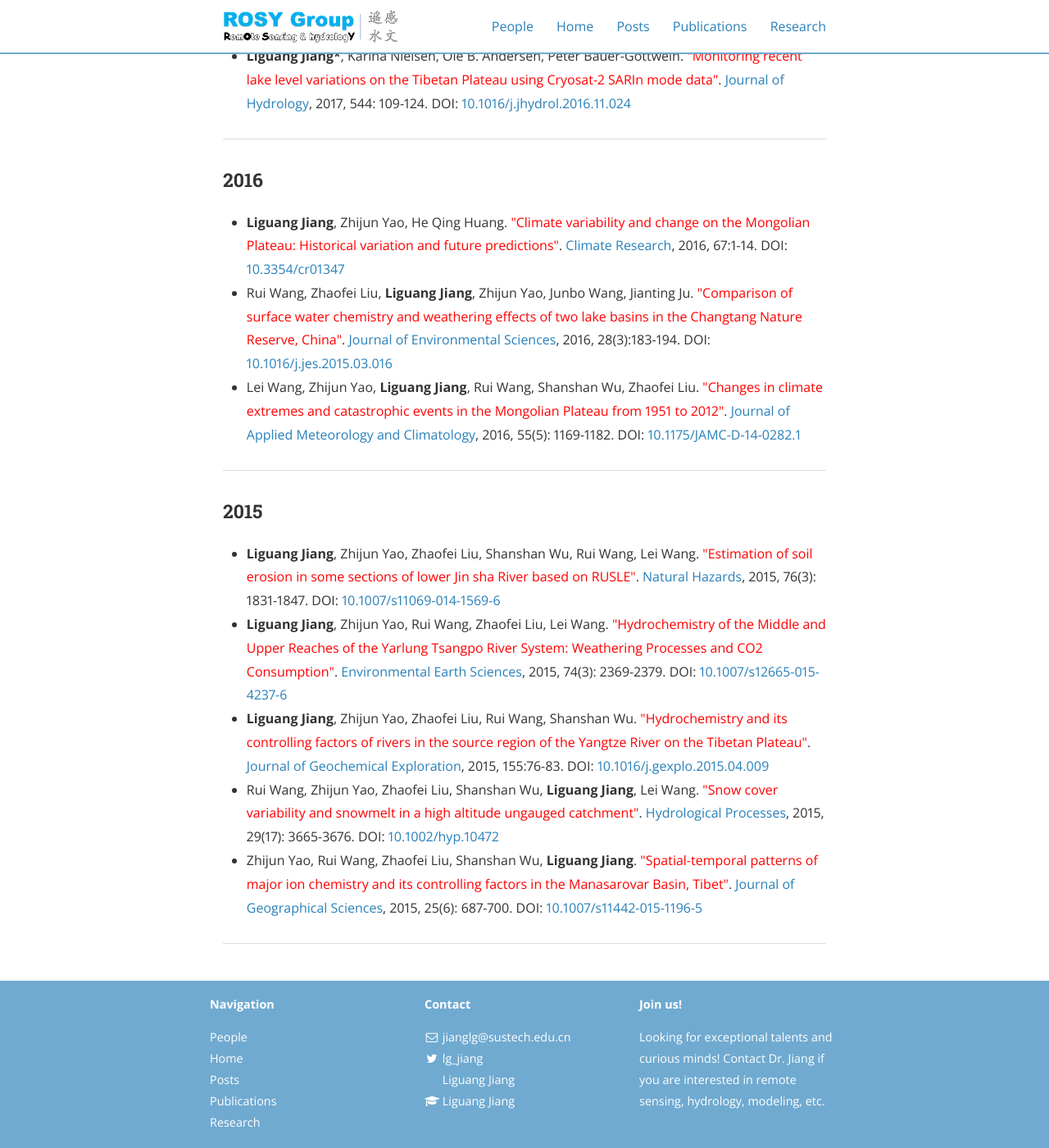
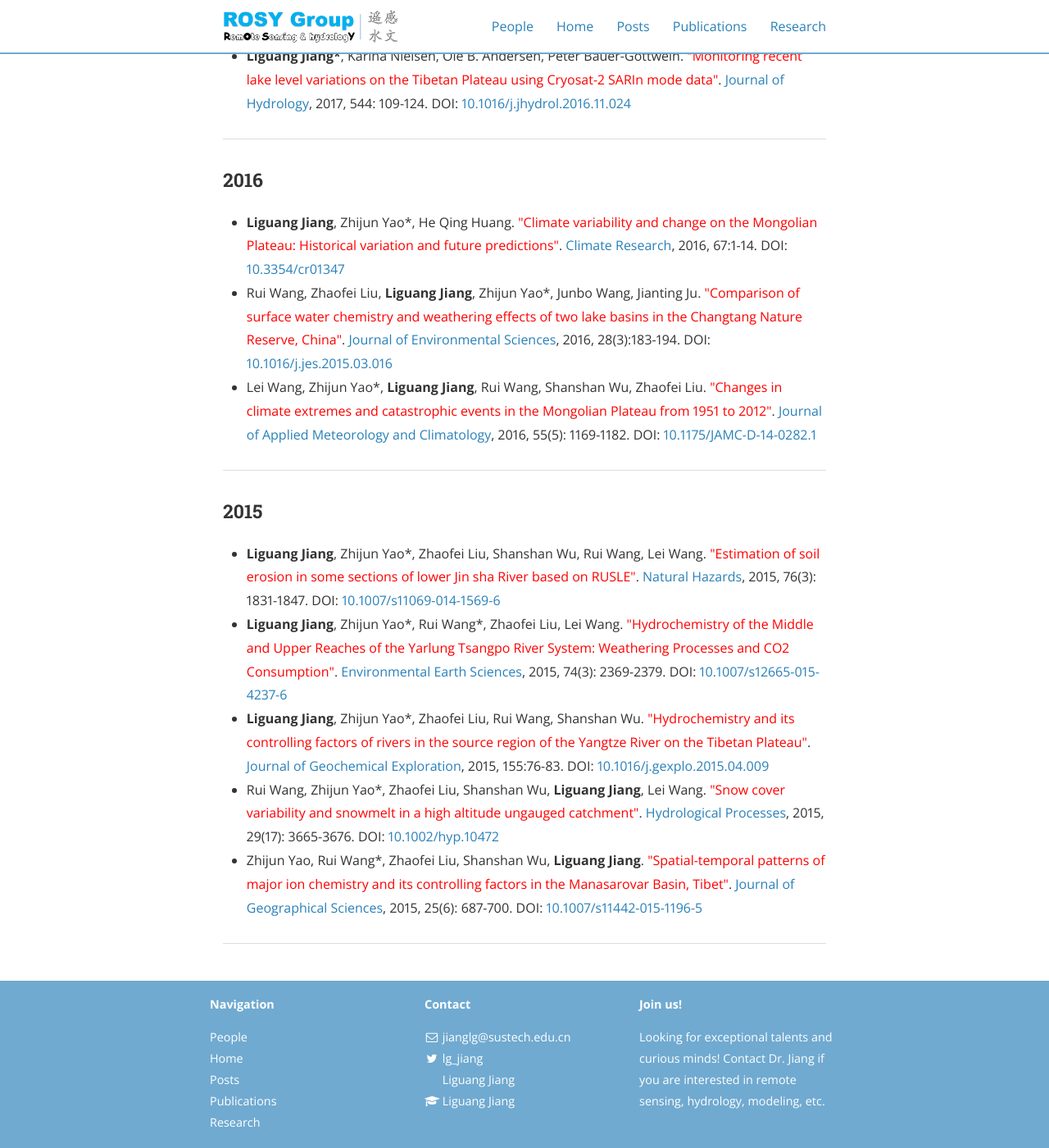
Before and after one commit to 12530/rshydro, a Jekyll site: the page built from publications.md, in a window 1280 px wide and 1400 px high, scrolled down 2166 px. Shown: the whole window at 82% size. Built offline with Jekyll 4.4.1, drawn with Linux system fonts in a browser that asks for light colours; nearby versions of some CDN libraries; some of the changed text lies outside the part shown.

Commit message:
Update publications.md

```diff
--- a/publications.md
+++ b/publications.md
@@ -10,19 +10,19 @@ main_nav: true
 <hr>
 <h3>2021</h3>
 <ul>
-  <li>Shanshan Deng, Suxia Liu, Xingguo Mo, <b>Liguang Jiang</b>, Peter Bauer-Gottwein. <font color="red">“Polar drift in the 1990s explained by terrestrial water storage changes”</font>. <a href="https://agupubs.onlinelibrary.wiley.com/journal/19448007">Geophysical Research Letters</a>, 2021, in press, DOI: <a href="https://doi.org/10.1029/2020GL092114">10.1029/2020GL092114</a></li>
+  <li>Shanshan Deng, Suxia Liu*, Xingguo Mo, <b>Liguang Jiang</b>, Peter Bauer-Gottwein. <font color="red">“Polar drift in the 1990s explained by terrestrial water storage changes”</font>. <a href="https://agupubs.onlinelibrary.wiley.com/journal/19448007">Geophysical Research Letters</a>, 2021, in press, DOI: <a href="https://doi.org/10.1029/2020GL092114">10.1029/2020GL092114</a></li>
   <li>International Altimetry Team incl. <b>Liguang Jiang</b>. <font color="red">"Altimetry for the future: Building on 25 years of progress"</font>. <a href="https://www.journals.elsevier.com/advances-in-space-research"> Advances in Space Research</a>, 2021, in press. DOI: <a href="https://doi.org/10.1016/j.asr.2021.01.022">10.1016/j.asr.2021.01.022</a></li>
-  <li>Cécile M. M. Kittel, <b>Liguang Jiang</b>, Christian Tøttrup, Peter Bauer-Gottwein. <font color="red">"Sentinel-3 radar altimetry for river monitoring – a catchment-scale evaluation of satellite water surface elevation from Sentinel-3A and Sentinel-3B"</font>. <a href="https://hess.copernicus.org/articles/25/333/2021/"> Hydrology and Earth System Sciences</a>, 2021, 25(1). DOI: <a href="https://doi.org/10.5194/hess-25-333-2021">10.5194/hess-25-333-2021</a></li>
+  <li>Cécile M. M. Kittel*, <b>Liguang Jiang</b>, Christian Tøttrup, Peter Bauer-Gottwein. <font color="red">"Sentinel-3 radar altimetry for river monitoring – a catchment-scale evaluation of satellite water surface elevation from Sentinel-3A and Sentinel-3B"</font>. <a href="https://hess.copernicus.org/articles/25/333/2021/"> Hydrology and Earth System Sciences</a>, 2021, 25(1). DOI: <a href="https://doi.org/10.5194/hess-25-333-2021">10.5194/hess-25-333-2021</a></li>
 </ul>
 
 <hr>
 
 <h3>2020</h3>
 <ul>
-  <li>Youjiang Shen, Dedi Liu, <b>Liguang Jiang</b>, Jiabo Yin, Karina Nielsen, Peter Bauer-Gottwein, Shenglian Guo, Jun Wang. <font color="red">"On the Contribution of Satellite Altimetry-Derived Water Surface Elevation to Hydrodynamic Model Calibration in the Han River"</font>. <a href="https://www.mdpi.com/2072-4292/12/24/4087">Remote Sensing</a>, 2020, 12(24), 4087. DOI: <a href="https://doi.org/10.3390/rs12244087">10.3390/rs12244087</a> </li>
+  <li>Youjiang Shen, Dedi Liu*, <b>Liguang Jiang</b>, Jiabo Yin, Karina Nielsen, Peter Bauer-Gottwein, Shenglian Guo, Jun Wang. <font color="red">"On the Contribution of Satellite Altimetry-Derived Water Surface Elevation to Hydrodynamic Model Calibration in the Han River"</font>. <a href="https://www.mdpi.com/2072-4292/12/24/4087">Remote Sensing</a>, 2020, 12(24), 4087. DOI: <a href="https://doi.org/10.3390/rs12244087">10.3390/rs12244087</a> </li>
   <li><b>Liguang Jiang*</b>, Karina Nielsen, Ole B. Andersen, Peter Bauer-Gottwein. <font color="red">"A Bigger Picture of how the Tibetan Lakes Have Changed Over the Past Decade Revealed by CryoSat‐2 Altimetry"</font>. <a href="https://agupubs.onlinelibrary.wiley.com/doi/10.1029/2020JD033161">Journal of Geophysical Research - Atmospheres</a>, 2020, 125(23). DOI: <a href="https://www.doi.org/10.1029/2020JD033161">10.1029/2020JD033161</a></li>
   <li>Xingxing Zhang, <b>Liguang Jiang*</b>, Cécile M. M. Kittel, Zhijun Yao, Karina Nielsen, Zhaofei Liu, Rui Wang, Jun Liu, Ole B. Andersen, Peter Bauer-Gottwein. <font color="red">"On the Performance of Sentinel‐3 Altimetry Over New Reservoirs: Approaches to Determine Onboard A Priori Elevation"</font>. <a href="https://agupubs.onlinelibrary.wiley.com/doi/abs/10.1029/2020GL088770">Geophysical Research Letters</a>, 2020, 47(17). DOI: <a href="https://www.doi.org/10.1029/2020GL088770">10.1029/2020GL088770</a></li>
-  <li>Guoqing Zhang, Taodong Yao, Hongjie Xie, Kun Yang, Liping Zhu, C.K. Shum, Tobias Bolch, Shuang Yi, Simon Allen, <b>Liguang Jiang</b>, Wenfeng Chen, Changqing Ke. <font color="red">"Response of Tibetan Plateau’s lakes to climate changes: Trend, pattern, and mechanisms"</font>. <a href="https://www.sciencedirect.com/science/article/pii/S0012825220303159">Earth-Science Reviews</a>, 2020, 208(103269). DOI: <a href="https://doi.org/10.1016/j.earscirev.2020.103269">10.1016/j.earscirev.2020.103269</a></li>
+  <li>Guoqing Zhang*, Taodong Yao, Hongjie Xie, Kun Yang, Liping Zhu, C.K. Shum, Tobias Bolch, Shuang Yi, Simon Allen, <b>Liguang Jiang</b>, Wenfeng Chen, Changqing Ke. <font color="red">"Response of Tibetan Plateau’s lakes to climate changes: Trend, pattern, and mechanisms"</font>. <a href="https://www.sciencedirect.com/science/article/pii/S0012825220303159">Earth-Science Reviews</a>, 2020, 208(103269). DOI: <a href="https://doi.org/10.1016/j.earscirev.2020.103269">10.1016/j.earscirev.2020.103269</a></li>
   <li><b>Liguang Jiang*</b>, Filippo Bandini, Inger Jensen, Ole Smith, Peter Bauer-Gottwein. <font color="red">"The value of distributed high-resolution UAV-borne observations of water surface elevation for river management and hydrodynamic modelling"</font>. <a href="https://www.mdpi.com/2072-4292/12/7/1171">Remote Sensing</a>, 2020, 12(7), 1171. DOI: <a href="https://doi.org/10.3390/rs12071171">10.3390/rs12071171</a> Feature paper (free of charge) </li>
   <li><b>Liguang Jiang*</b>, Karina Nielsen, Salvatore Dinardo, Ole B. Andersen, Peter Bauer-Gottwein. <font color="red">"Evaluation of Sentinel-3 SRAL SAR altimetry over Chinese rivers"</font>. <a href="https://www.sciencedirect.com/science/article/abs/pii/S0034425719305668">Remote Sensing of Environment</a>, 2020, 237, 111546. DOI: <a href="https://doi.org/10.1016/j.rse.2019.111546">10.1016/j.rse.2019.111546 </a></li>
 </ul>
@@ -49,20 +49,20 @@ main_nav: true
 
 <h3>2016</h3>
 <ul>
-  <li><b>Liguang Jiang</b>, Zhijun Yao, He Qing Huang. <font color="red">"Climate variability and change on the Mongolian Plateau: Historical variation and future predictions"</font>. <a href="http://www.int-res.com/abstracts/cr/v67/n1/p1-14/">Climate Research</a>, 2016, 67:1-14. DOI: <a href="https://doi.org/10.3354/cr01347">10.3354/cr01347</a></li>
-  <li>Rui Wang, Zhaofei Liu, <b>Liguang Jiang</b>, Zhijun Yao, Junbo Wang, Jianting Ju. <font color="red">"Comparison of surface water chemistry and weathering effects of two lake basins in the Changtang Nature Reserve, China"</font>. <a href="https://www.sciencedirect.com/science/article/pii/S1001074215002156?via%3Dihub">Journal of Environmental Sciences</a>, 2016, 28(3):183-194. DOI: <a href="https://doi.org/10.1016/j.jes.2015.03.016">10.1016/j.jes.2015.03.016</a></li>
-  <li>Lei Wang, Zhijun Yao, <b>Liguang Jiang</b>, Rui Wang, Shanshan Wu, Zhaofei Liu. <font color="red">"Changes in climate extremes and catastrophic events in the Mongolian Plateau from 1951 to 2012"</font>. <a href="https://journals.ametsoc.org/doi/10.1175/JAMC-D-14-0282.1">Journal of Applied Meteorology and Climatology</a>, 2016, 55(5): 1169-1182. DOI: <a href="https://doi.org/10.1175/JAMC-D-14-0282.1">10.1175/JAMC-D-14-0282.1</a></li>
+  <li><b>Liguang Jiang</b>, Zhijun Yao*, He Qing Huang. <font color="red">"Climate variability and change on the Mongolian Plateau: Historical variation and future predictions"</font>. <a href="http://www.int-res.com/abstracts/cr/v67/n1/p1-14/">Climate Research</a>, 2016, 67:1-14. DOI: <a href="https://doi.org/10.3354/cr01347">10.3354/cr01347</a></li>
+  <li>Rui Wang, Zhaofei Liu, <b>Liguang Jiang</b>, Zhijun Yao*, Junbo Wang, Jianting Ju. <font color="red">"Comparison of surface water chemistry and weathering effects of two lake basins in the Changtang Nature Reserve, China"</font>. <a href="https://www.sciencedirect.com/science/article/pii/S1001074215002156?via%3Dihub">Journal of Environmental Sciences</a>, 2016, 28(3):183-194. DOI: <a href="https://doi.org/10.1016/j.jes.2015.03.016">10.1016/j.jes.2015.03.016</a></li>
+  <li>Lei Wang, Zhijun Yao*, <b>Liguang Jiang</b>, Rui Wang, Shanshan Wu, Zhaofei Liu. <font color="red">"Changes in climate extremes and catastrophic events in the Mongolian Plateau from 1951 to 2012"</font>. <a href="https://journals.ametsoc.org/doi/10.1175/JAMC-D-14-0282.1">Journal of Applied Meteorology and Climatology</a>, 2016, 55(5): 1169-1182. DOI: <a href="https://doi.org/10.1175/JAMC-D-14-0282.1">10.1175/JAMC-D-14-0282.1</a></li>
 </ul>
 
 <hr>
 
 <h3>2015</h3>
 <ul>
-  <li><b>Liguang Jiang</b>, Zhijun Yao, Zhaofei Liu, Shanshan Wu, Rui Wang, Lei Wang. <font color="red">"Estimation of soil erosion in some sections of lower Jin sha River based on RUSLE"</font>. <a href="https://link.springer.com/article/10.1007/s11069-014-1569-6">Natural Hazards</a>, 2015, 76(3): 1831-1847. DOI: <a href="https://doi.org/10.1016/j.jes.2015.03.016">10.1007/s11069-014-1569-6</a></li>
-  <li><b>Liguang Jiang</b>, Zhijun Yao, Rui Wang, Zhaofei Liu, Lei Wang. <font color="red">"Hydrochemistry of the Middle and Upper Reaches of the Yarlung Tsangpo River System: Weathering Processes and CO2 Consumption"</font>. <a href="https://link.springer.com/article/10.1007%2Fs12665-015-4237-6">Environmental Earth Sciences</a>, 2015, 74(3): 2369-2379. DOI: <a href="https://doi.org/10.1007/s12665-015-4237-6">10.1007/s12665-015-4237-6</a></li>
-  <li><b>Liguang Jiang</b>, Zhijun Yao, Zhaofei Liu, Rui Wang, Shanshan Wu. <font color="red">"Hydrochemistry and its controlling factors of rivers in the source region of the Yangtze River on the Tibetan Plateau"</font>. <a href="https://www.sciencedirect.com/science/article/pii/S0375674215000734?via%3Dihub">Journal of Geochemical Exploration</a>, 2015, 155:76-83. DOI: <a href="https://doi.org/10.1016/j.gexplo.2015.04.009">10.1016/j.gexplo.2015.04.009</a></li>
-  <li>Rui Wang, Zhijun Yao, Zhaofei Liu, Shanshan Wu, <b>Liguang Jiang</b>, Lei Wang. <font color="red">"Snow cover variability and snowmelt in a high altitude ungauged catchment"</font>. <a href="https://onlinelibrary.wiley.com/doi/abs/10.1002/hyp.10472">Hydrological Processes</a>, 2015, 29(17): 3665-3676. DOI: <a href="https://doi.org/10.1002/hyp.10472">10.1002/hyp.10472</a></li>
-  <li>Zhijun Yao, Rui Wang, Zhaofei Liu, Shanshan Wu, <b>Liguang Jiang</b>. <font color="red">"Spatial-temporal patterns of major ion chemistry and its controlling factors in the Manasarovar Basin, Tibet"</font>. <a href="https://link.springer.com/article/10.1007%2Fs11442-015-1196-5">Journal of Geographical Sciences</a>, 2015, 25(6): 687-700. DOI: <a href="https://doi.org/10.1007/s11442-015-1196-5">10.1007/s11442-015-1196-5</a></li>
+  <li><b>Liguang Jiang</b>, Zhijun Yao*, Zhaofei Liu, Shanshan Wu, Rui Wang, Lei Wang. <font color="red">"Estimation of soil erosion in some sections of lower Jin sha River based on RUSLE"</font>. <a href="https://link.springer.com/article/10.1007/s11069-014-1569-6">Natural Hazards</a>, 2015, 76(3): 1831-1847. DOI: <a href="https://doi.org/10.1016/j.jes.2015.03.016">10.1007/s11069-014-1569-6</a></li>
+  <li><b>Liguang Jiang</b>, Zhijun Yao*, Rui Wang*, Zhaofei Liu, Lei Wang. <font color="red">"Hydrochemistry of the Middle and Upper Reaches of the Yarlung Tsangpo River System: Weathering Processes and CO2 Consumption"</font>. <a href="https://link.springer.com/article/10.1007%2Fs12665-015-4237-6">Environmental Earth Sciences</a>, 2015, 74(3): 2369-2379. DOI: <a href="https://doi.org/10.1007/s12665-015-4237-6">10.1007/s12665-015-4237-6</a></li>
+  <li><b>Liguang Jiang</b>, Zhijun Yao*, Zhaofei Liu, Rui Wang, Shanshan Wu. <font color="red">"Hydrochemistry and its controlling factors of rivers in the source region of the Yangtze River on the Tibetan Plateau"</font>. <a href="https://www.sciencedirect.com/science/article/pii/S0375674215000734?via%3Dihub">Journal of Geochemical Exploration</a>, 2015, 155:76-83. DOI: <a href="https://doi.org/10.1016/j.gexplo.2015.04.009">10.1016/j.gexplo.2015.04.009</a></li>
+  <li>Rui Wang, Zhijun Yao*, Zhaofei Liu, Shanshan Wu, <b>Liguang Jiang</b>, Lei Wang. <font color="red">"Snow cover variability and snowmelt in a high altitude ungauged catchment"</font>. <a href="https://onlinelibrary.wiley.com/doi/abs/10.1002/hyp.10472">Hydrological Processes</a>, 2015, 29(17): 3665-3676. DOI: <a href="https://doi.org/10.1002/hyp.10472">10.1002/hyp.10472</a></li>
+  <li>Zhijun Yao, Rui Wang*, Zhaofei Liu, Shanshan Wu, <b>Liguang Jiang</b>. <font color="red">"Spatial-temporal patterns of major ion chemistry and its controlling factors in the Manasarovar Basin, Tibet"</font>. <a href="https://link.springer.com/article/10.1007%2Fs11442-015-1196-5">Journal of Geographical Sciences</a>, 2015, 25(6): 687-700. DOI: <a href="https://doi.org/10.1007/s11442-015-1196-5">10.1007/s11442-015-1196-5</a></li>
 </ul>
 
 <hr>
```
